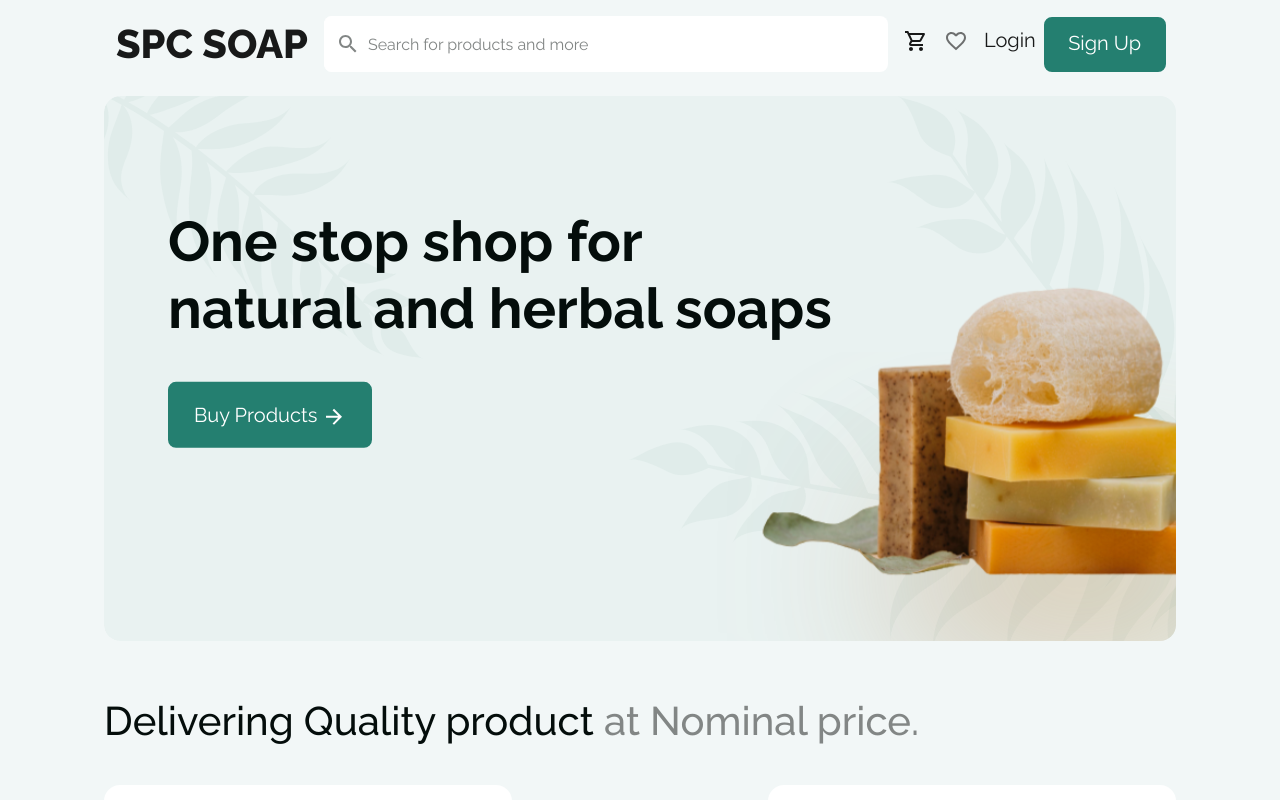
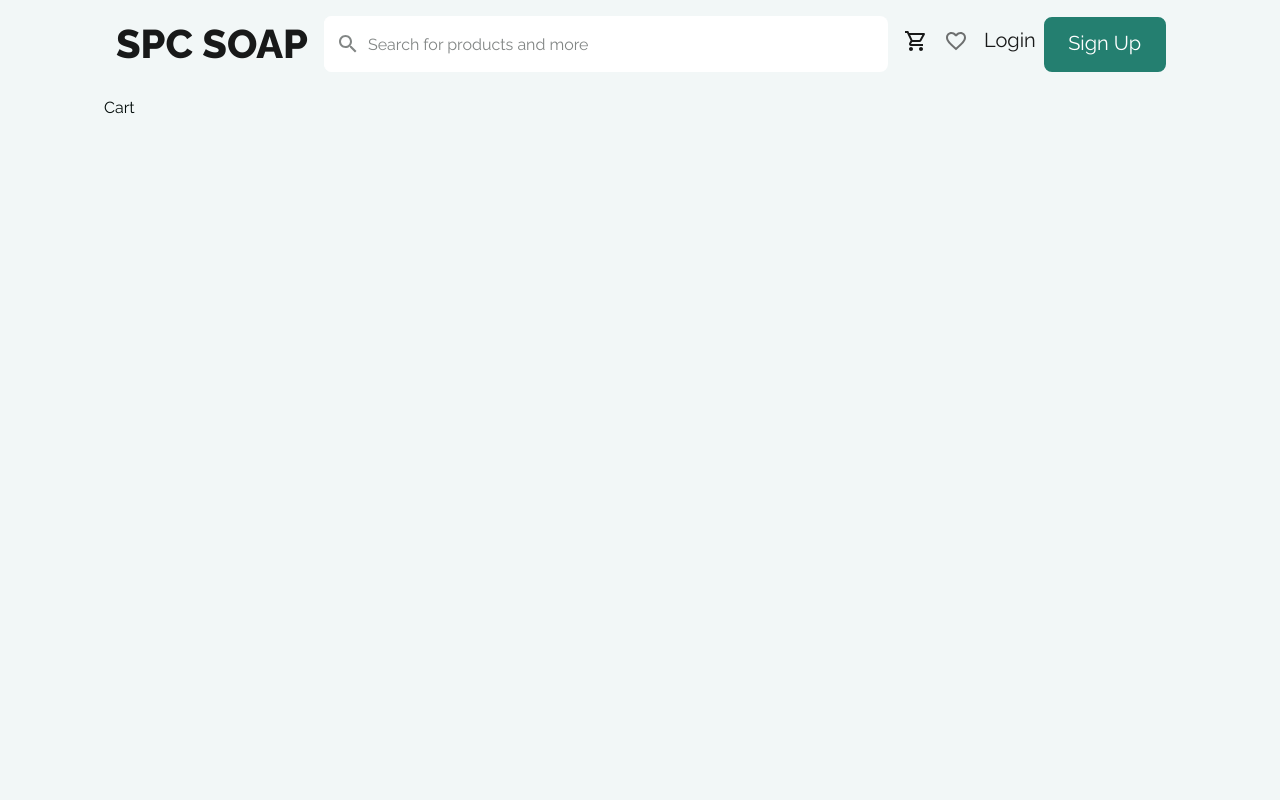
Before and after one commit to saksham-tiwari/spc, a React (Create React App) app: page /cart in a window 1280 px wide. Before the commit this address led to /. Shown: the top 800 px of the page. Built offline with nearby package versions, Linux system fonts and the light colour scheme; no server answers; sample sign-in values are in the browser's storage.

Commit message:
cart page creation

```diff
--- a/src/Components/ProdDisplay/ProdDisplay.jsx
+++ b/src/Components/ProdDisplay/ProdDisplay.jsx
@@ -8,10 +8,6 @@ const ProdDisplay = (props) => {
     <div className={styles.prodDisplay}>
         <div className={styles.siderow}>
             {props.data.imageUrl.map(image=><img src={BaseUrl+image} alt='product' onClick={(e)=>setMainImg(e.target.currentSrc)}></img>)}
-            {/* <img src="https://via.placeholder.com/700x300?text=Product Image 1" alt='product' onClick={(e)=>setMainImg(e.target.currentSrc)}></img>
-            <img src="https://via.placeholder.com/700x300?text=Product Image 2" alt='product' onClick={(e)=>setMainImg(e.target.currentSrc)}></img>
-            <img src="https://via.placeholder.com/700x300?text=Product Image 3" alt='product' onClick={(e)=>setMainImg(e.target.currentSrc)}></img>
-            <img src="https://via.placeholder.com/700x300?text=Product Image 4" alt='product' onClick={(e)=>setMainImg(e.target.currentSrc)}></img> */}
         </div>
         <div className={styles.prodImg}>
             <img src={mainImg} alt='product'></img>
--- /dev/null
+++ b/src/Pages/Cart/Cart.jsx
@@ -0,0 +1,14 @@
+import React, { useEffect } from 'react'
+import { useNavigate } from 'react-router-dom'
+
+const Cart = (props) => {
+    let navigate = useNavigate();
+    useEffect(()=>{
+        if(!props.isUser) navigate("/login")
+    },[])
+  return (
+    <div>Cart</div>
+  )
+}
+
+export default Cart
--- a/src/routes/Routes.jsx
+++ b/src/routes/Routes.jsx
@@ -3,6 +3,7 @@ import { Navigate, Route, Routes } from 'react-router-dom'
 import Login from '../Pages/Authentication/Login/Login'
 import Otp from '../Pages/Authentication/Otp/Otp'
 import Register from '../Pages/Authentication/Register/Register'
+import Cart from '../Pages/Cart/Cart'
 import Home from '../Pages/Home/Home'
 import ProductPage from '../Pages/ProductPage/ProductPage'
 
@@ -23,6 +24,7 @@ const Router = () => {
         {/* Routes accessible without login */}
         <Route exact path="/" element={<Home/>}/>
         <Route exact path="/product/:id" element={<ProductPage/>}/>
+        <Route exact path="/cart" element={<Cart isUser={isUser}/>}/>
 
         {/* Auth section, accessible only when not already logged in */}
         {(!isUser)&&
```
